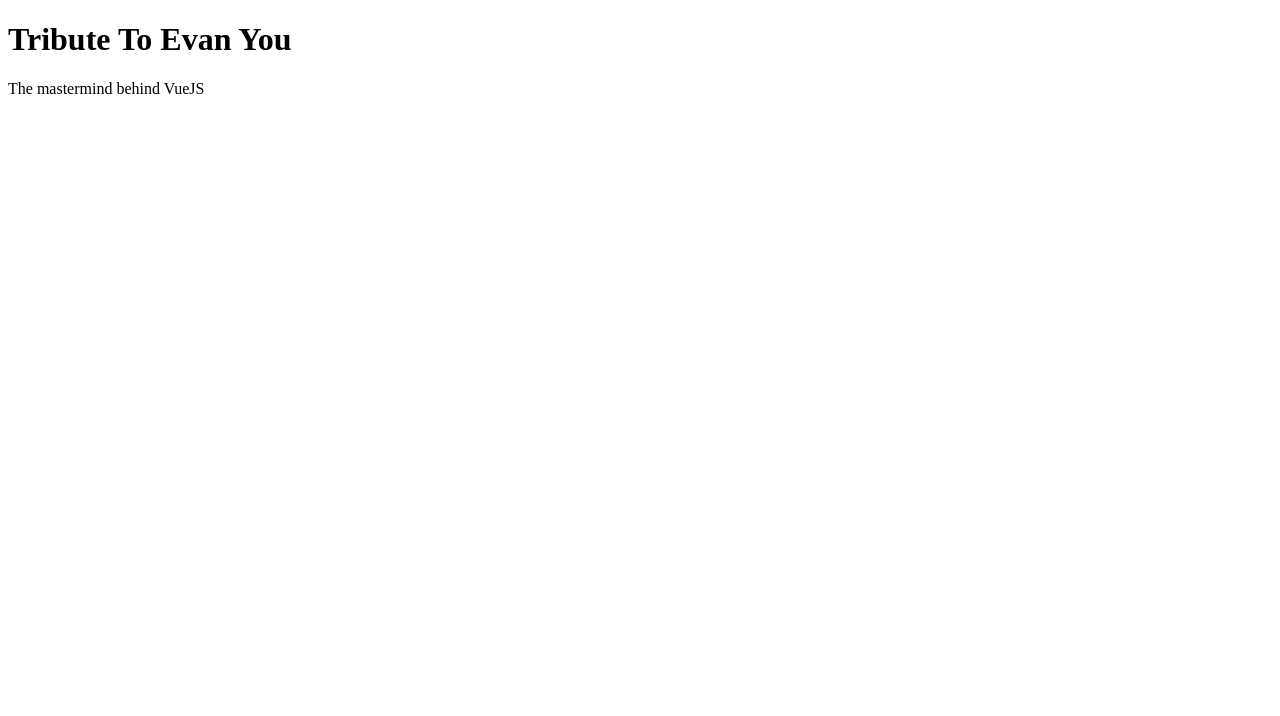
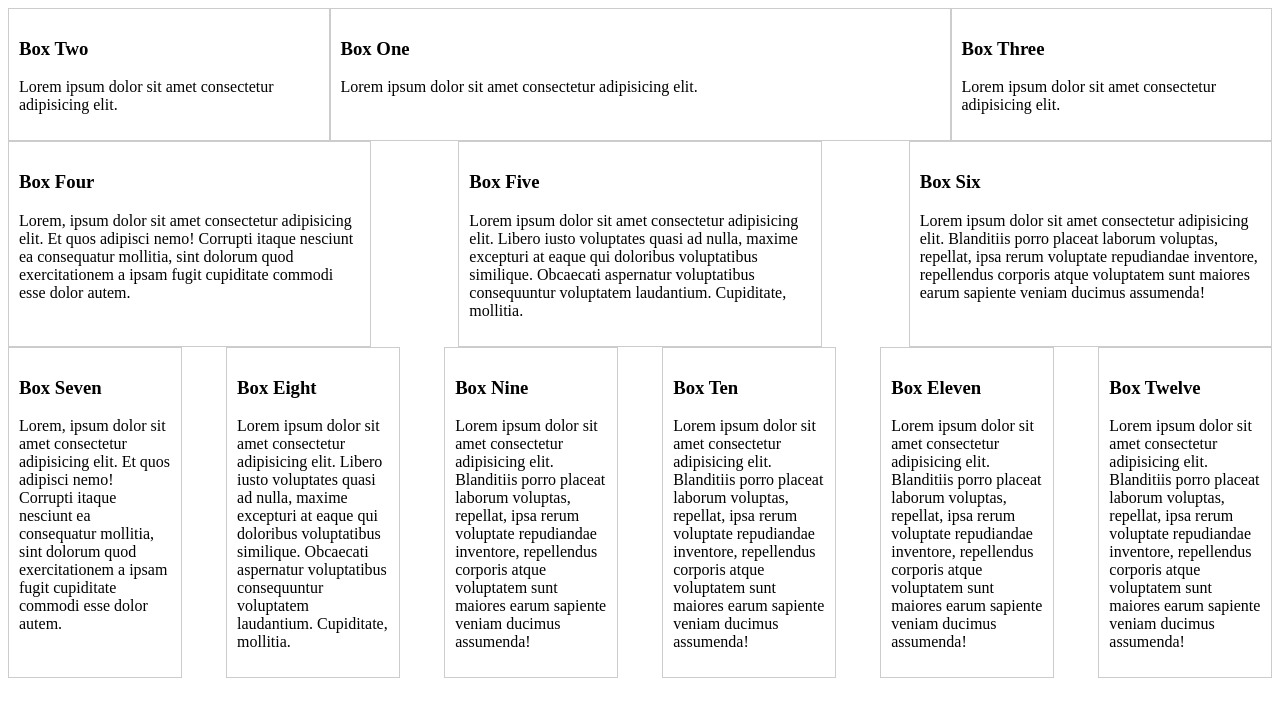
Before and after one commit to promie/fcc-tribute-page, a Vue app: page / in a window 1280 px wide. Shown: the top 716 px of the page. Built offline with nearby package versions, Linux system fonts and the light colour scheme.

Commit message:
Flexbox Crash Course - preparation for project

```diff
--- a/src/components/TributePage.vue
+++ b/src/components/TributePage.vue
@@ -1,7 +1,61 @@
 <template>
-  <div class="hello">
-    <h1>Tribute To {{ title }}</h1>
-    <p>The mastermind behind VueJS</p>
+  <div>
+    <div class="container-1">
+      <div class="box-1">
+        <h3>Box One</h3>
+        <p>Lorem ipsum dolor sit amet consectetur adipisicing elit.</p>
+      </div>
+      <div class="box-2">
+        <h3>Box Two</h3>
+        <p>Lorem ipsum dolor sit amet consectetur adipisicing elit.</p>
+      </div>
+      <div class="box-3">
+        <h3>Box Three</h3>
+        <p>Lorem ipsum dolor sit amet consectetur adipisicing elit.</p>
+      </div>
+    </div>
+
+    <div class="container-2">
+      <div class="container-2-box">
+        <h3>Box Four</h3>
+        <p>Lorem, ipsum dolor sit amet consectetur adipisicing elit. Et quos adipisci nemo! Corrupti itaque nesciunt ea consequatur mollitia, sint dolorum quod exercitationem a ipsam fugit cupiditate commodi esse dolor autem.</p>
+      </div>
+      <div class="container-2-box">
+        <h3>Box Five</h3>
+        <p>Lorem ipsum dolor sit amet consectetur adipisicing elit. Libero iusto voluptates quasi ad nulla, maxime excepturi at eaque qui doloribus voluptatibus similique. Obcaecati aspernatur voluptatibus consequuntur voluptatem laudantium. Cupiditate, mollitia.</p>
+      </div>
+      <div class="container-2-box">
+        <h3>Box Six</h3>
+        <p>Lorem ipsum dolor sit amet consectetur adipisicing elit. Blanditiis porro placeat laborum voluptas, repellat, ipsa rerum voluptate repudiandae inventore, repellendus corporis atque voluptatem sunt maiores earum sapiente veniam ducimus assumenda!</p>
+      </div>
+    </div>
+
+    <div class="container-3">
+      <div class="container-3-box">
+        <h3>Box Seven</h3>
+        <p>Lorem, ipsum dolor sit amet consectetur adipisicing elit. Et quos adipisci nemo! Corrupti itaque nesciunt ea consequatur mollitia, sint dolorum quod exercitationem a ipsam fugit cupiditate commodi esse dolor autem.</p>
+      </div>
+      <div class="container-3-box">
+        <h3>Box Eight</h3>
+        <p>Lorem ipsum dolor sit amet consectetur adipisicing elit. Libero iusto voluptates quasi ad nulla, maxime excepturi at eaque qui doloribus voluptatibus similique. Obcaecati aspernatur voluptatibus consequuntur voluptatem laudantium. Cupiditate, mollitia.</p>
+      </div>
+      <div class="container-3-box">
+        <h3>Box Nine</h3>
+        <p>Lorem ipsum dolor sit amet consectetur adipisicing elit. Blanditiis porro placeat laborum voluptas, repellat, ipsa rerum voluptate repudiandae inventore, repellendus corporis atque voluptatem sunt maiores earum sapiente veniam ducimus assumenda!</p>
+      </div>
+      <div class="container-3-box">
+        <h3>Box Ten</h3>
+        <p>Lorem ipsum dolor sit amet consectetur adipisicing elit. Blanditiis porro placeat laborum voluptas, repellat, ipsa rerum voluptate repudiandae inventore, repellendus corporis atque voluptatem sunt maiores earum sapiente veniam ducimus assumenda!</p>
+      </div>
+      <div class="container-3-box">
+        <h3>Box Eleven</h3>
+        <p>Lorem ipsum dolor sit amet consectetur adipisicing elit. Blanditiis porro placeat laborum voluptas, repellat, ipsa rerum voluptate repudiandae inventore, repellendus corporis atque voluptatem sunt maiores earum sapiente veniam ducimus assumenda!</p>
+      </div>
+      <div class="container-3-box">
+        <h3>Box Twelve</h3>
+        <p>Lorem ipsum dolor sit amet consectetur adipisicing elit. Blanditiis porro placeat laborum voluptas, repellat, ipsa rerum voluptate repudiandae inventore, repellendus corporis atque voluptatem sunt maiores earum sapiente veniam ducimus assumenda!</p>
+      </div>
+    </div>
   </div>
 </template>
 
@@ -10,6 +64,11 @@
   name: 'TributePage',
   props: {
     title: String
+  },
+  data() {
+    return {
+
+    }
   }
 }
 </script>
@@ -17,4 +76,59 @@
 <!-- Add "scoped" attribute to limit CSS to this component only -->
 <style scoped>
 
+@media(min-width:468px) {
+    .container-1 {
+      display: flex;
+      /* align-items: flex-start;
+      align-items: flex-end;
+      align-items: center;
+
+      flex-direction: column; */
+  }
+
+  .container-2 {
+      display: flex;
+      /* justify-content: flex-start;
+      justify-content: flex-end;
+      justify-content: center;
+      justify-content: space-around */
+      justify-content: space-between;
+  }
+}
+
+.container-3{
+  display: flex;
+  flex-wrap: wrap;
+  justify-content: space-between;
+}
+
+
+.container-1 div, .container-2 div, .container-3 div{
+  border: 1px #ccc solid;
+  padding: 10px;
+}
+
+.box-1 {
+  flex: 2;
+  order: 2;
+}
+
+.box-2 {
+  flex: 1;
+  order: 1;
+}
+
+.box-3 {
+  flex: 1;
+  order: 3;
+}
+
+.container-2-box {
+  flex-basis: 27%;
+}
+
+.container-3-box {
+  flex-basis: 12%
+}
+
 </style>
```
